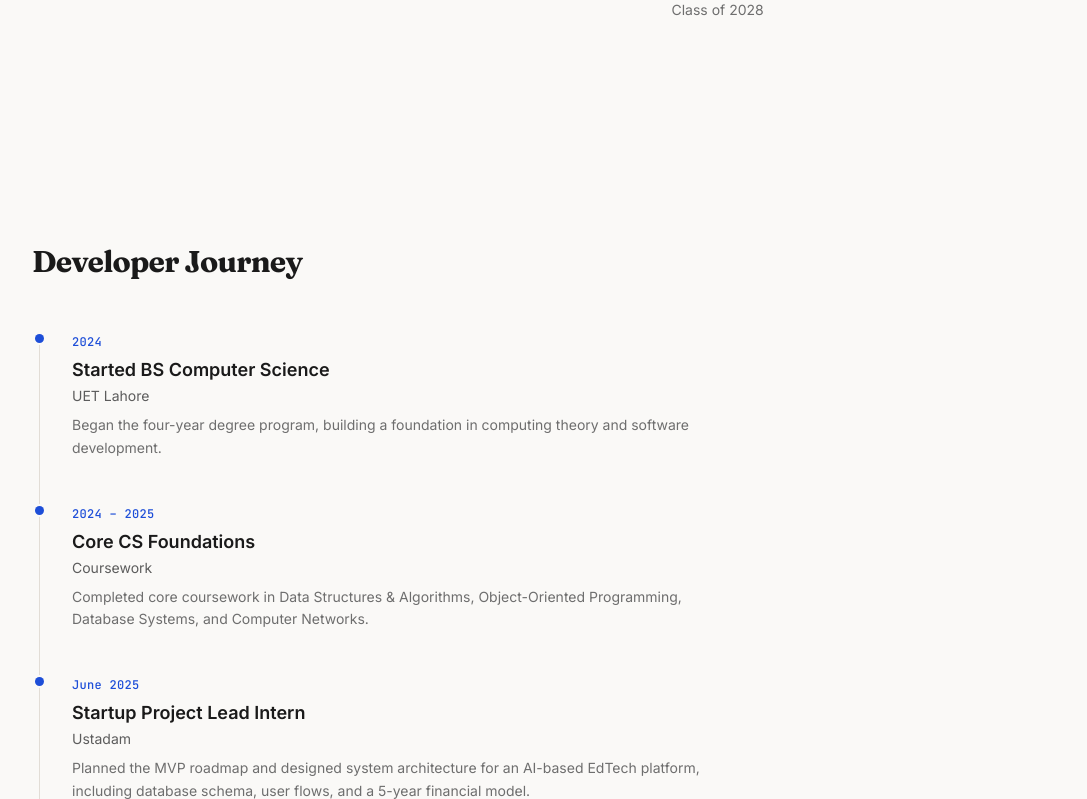
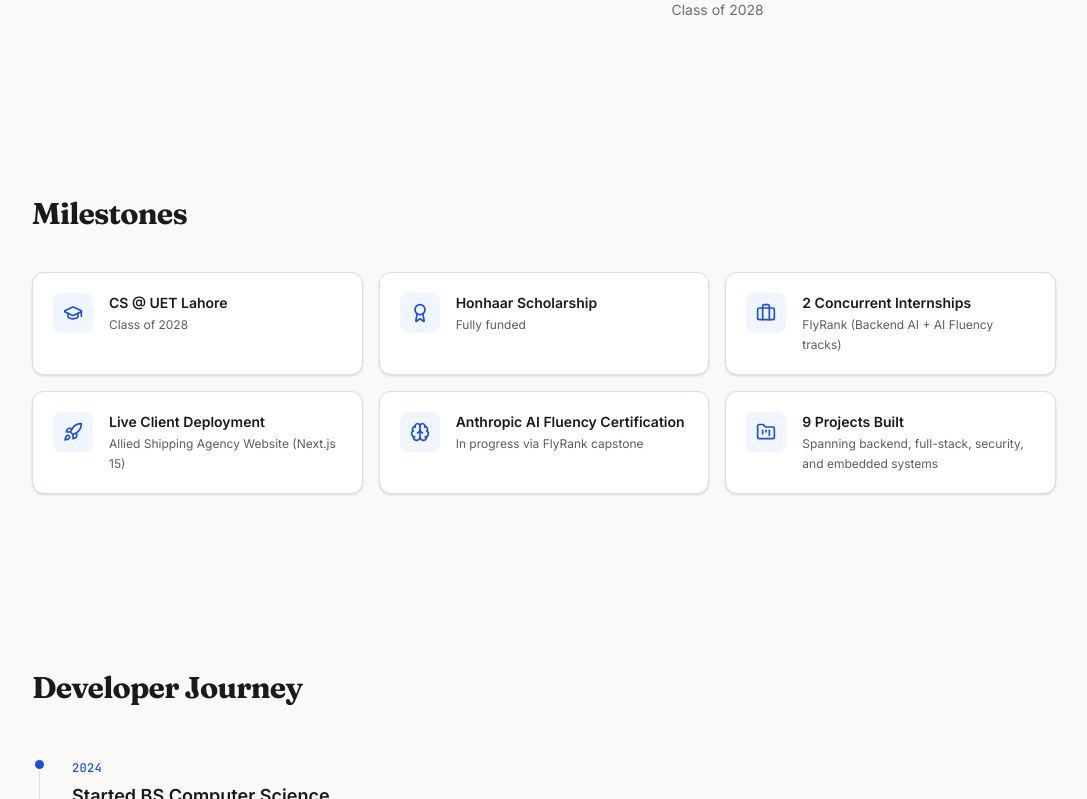
Before and after one commit to Mairaarshad19/Portfolio, a Next.js app: page / in a window 1280 px wide. Shown: the part 1341-2140 px from the top of the page, without its empty margins (96-1183 px from the left). Built offline with nearby package versions, Linux system fonts and the light colour scheme.

Commit message:
feat: add live GitHub stats and contribution activity

```diff
--- a/src/app/page.tsx
+++ b/src/app/page.tsx
@@ -1,11 +1,13 @@
 import Hero from "@/components/Hero";
 import About from "@/components/About";
+import Milestones from "@/components/Milestones";
 import Journey from "@/components/Journey";
 import Education from "@/components/Education";
 import Experience from "@/components/Experience";
 import Projects from "@/components/Projects";
 import Capabilities from "@/components/Capabilities";
 import Skills from "@/components/Skills";
+import GitHubActivity from "@/components/GitHubActivity";
 import Contact from "@/components/Contact";
 
 export default function Home() {
@@ -13,12 +15,14 @@ export default function Home() {
     <>
       <Hero />
       <About />
+      <Milestones />
       <Journey />
       <Education />
       <Experience />
       <Projects />
       <Capabilities />
       <Skills />
+      <GitHubActivity />
       <Contact />
     </>
   );
--- /dev/null
+++ b/src/components/GitHubActivity.tsx
@@ -0,0 +1,56 @@
+"use client";
+
+import { useScrollReveal } from "@/lib/useScrollReveal";
+
+const GITHUB_USERNAME = "Mairaarshad19";
+
+// github-readme-stats custom theme params matching our light theme:
+// bg=FAF9F7 (--color-bg), text=1A1A1A (--color-fg), title=1D4ED8 (--color-accent),
+// icon=1D4ED8, border=E2DDD6 (--color-border), hide_border=true for clean integration
+const THEME_PARAMS =
+  "&bg_color=FAF9F7&text_color=1A1A1A&title_color=1D4ED8&icon_color=1D4ED8&border_color=E2DDD6&hide_border=true";
+
+export default function GitHubActivity() {
+  const { ref, revealed } = useScrollReveal();
+
+  return (
+    <section id="github" className="py-28">
+      <div
+        ref={ref}
+        className={`container-content scroll-reveal ${revealed ? "revealed" : ""}`}
+      >
+        <h2 className="text-2xl sm:text-3xl font-display font-bold tracking-tight text-fg mb-10">
+          GitHub Activity
+        </h2>
+
+        <div className="space-y-4">
+          {/* Stats row: repos, commits, prs, etc. */}
+          <div className="flex flex-wrap justify-center gap-4">
+            <img
+              src={`https://github-readme-stats.vercel.app/api?username=${GITHUB_USERNAME}&show_icons=true&count_private=true&include_all_commits=true&rank_icon=percentile${THEME_PARAMS}`}
+              alt="GitHub stats"
+              className="max-w-full h-auto"
+              loading="lazy"
+            />
+            <img
+              src={`https://github-readme-stats.vercel.app/api/top-langs/?username=${GITHUB_USERNAME}&layout=compact&langs_count=8${THEME_PARAMS}`}
+              alt="Top languages"
+              className="max-w-full h-auto"
+              loading="lazy"
+            />
+          </div>
+
+          {/* Contribution graph */}
+          <div className="flex justify-center">
+            <img
+              src={`https://github-readme-activity-graph.vercel.app/graph?username=${GITHUB_USERNAME}&bg_color=FAF9F7&color=1D4ED8&line=1D4ED8&point=1D4ED8&area=true&area_color=1D4ED8&hide_border=true`}
+              alt="Contribution graph"
+              className="max-w-full h-auto rounded-xl"
+              loading="lazy"
+            />
+          </div>
+        </div>
+      </div>
+    </section>
+  );
+}
--- /dev/null
+++ b/src/components/Milestones.tsx
@@ -0,0 +1,73 @@
+"use client";
+
+import { GraduationCap, Award, Briefcase, Rocket, Brain, FolderKanban } from "lucide-react";
+import { useScrollReveal } from "@/lib/useScrollReveal";
+
+const milestones = [
+  {
+    icon: GraduationCap,
+    title: "CS @ UET Lahore",
+    detail: "Class of 2028",
+  },
+  {
+    icon: Award,
+    title: "Honhaar Scholarship",
+    detail: "Fully funded",
+  },
+  {
+    icon: Briefcase,
+    title: "2 Concurrent Internships",
+    detail: "FlyRank (Backend AI + AI Fluency tracks)",
+  },
+  {
+    icon: Rocket,
+    title: "Live Client Deployment",
+    detail: "Allied Shipping Agency Website (Next.js 15)",
+  },
+  {
+    icon: Brain,
+    title: "Anthropic AI Fluency Certification",
+    detail: "In progress via FlyRank capstone",
+  },
+  {
+    icon: FolderKanban,
+    title: "9 Projects Built",
+    detail: "Spanning backend, full-stack, security, and embedded systems",
+  },
+];
+
+export default function Milestones() {
+  const { ref, revealed } = useScrollReveal();
+
+  return (
+    <section className="py-16">
+      <div
+        ref={ref}
+        className={`container-content scroll-reveal ${revealed ? "revealed" : ""}`}
+      >
+        <h2 className="text-2xl sm:text-3xl font-display font-bold tracking-tight text-fg mb-10">
+          Milestones
+        </h2>
+
+        <div className="grid grid-cols-1 sm:grid-cols-2 lg:grid-cols-3 gap-4">
+          {milestones.map((m, i) => (
+            <div
+              key={i}
+              className="flex items-start gap-4 bg-bg-elevated border border-border rounded-xl p-5 shadow-sm"
+            >
+              <div className="w-10 h-10 rounded-lg bg-accent-subtle flex items-center justify-center text-accent shrink-0">
+                <m.icon size={20} />
+              </div>
+              <div className="min-w-0">
+                <h3 className="text-sm font-semibold text-fg">{m.title}</h3>
+                <p className="text-xs text-fg-muted mt-0.5 leading-relaxed">
+                  {m.detail}
+                </p>
+              </div>
+            </div>
+          ))}
+        </div>
+      </div>
+    </section>
+  );
+}
```
